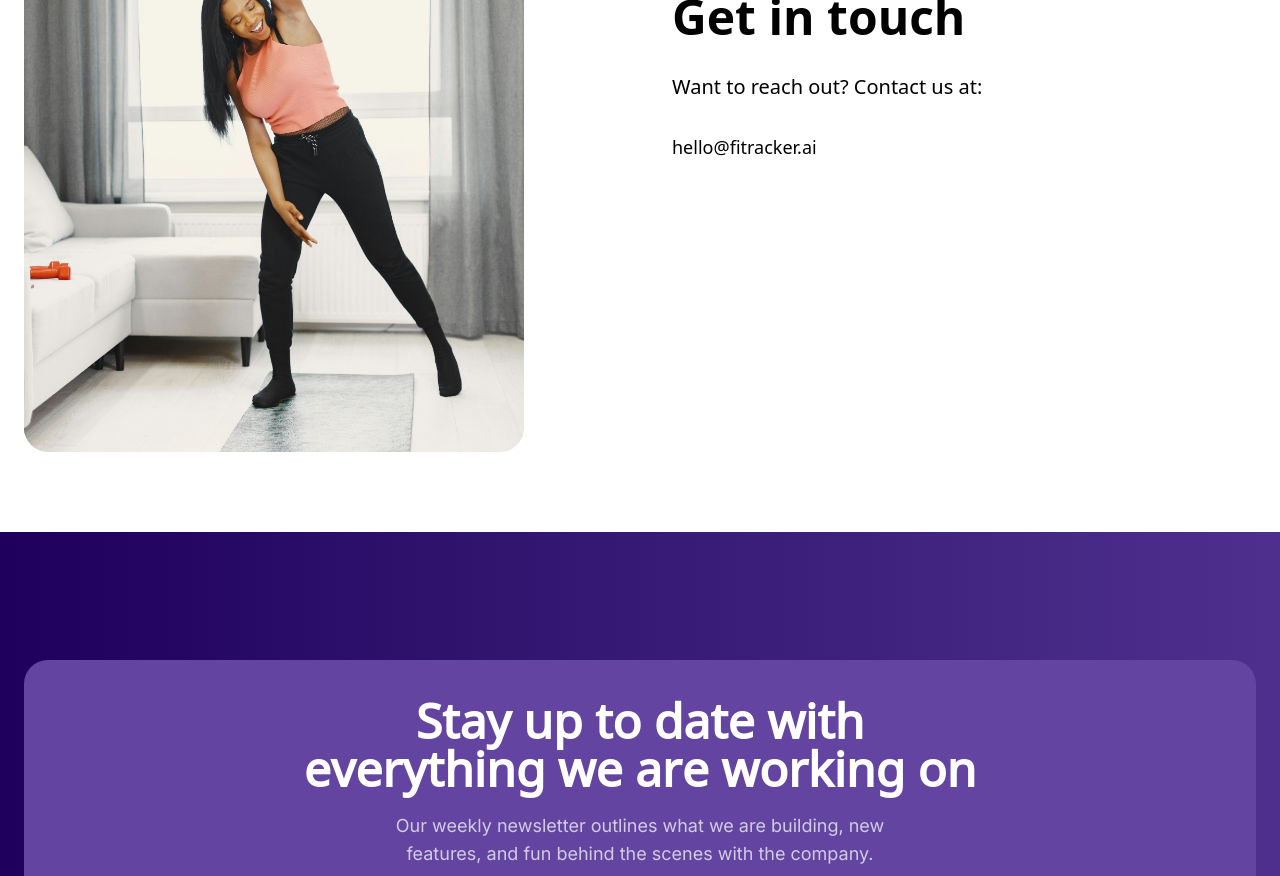
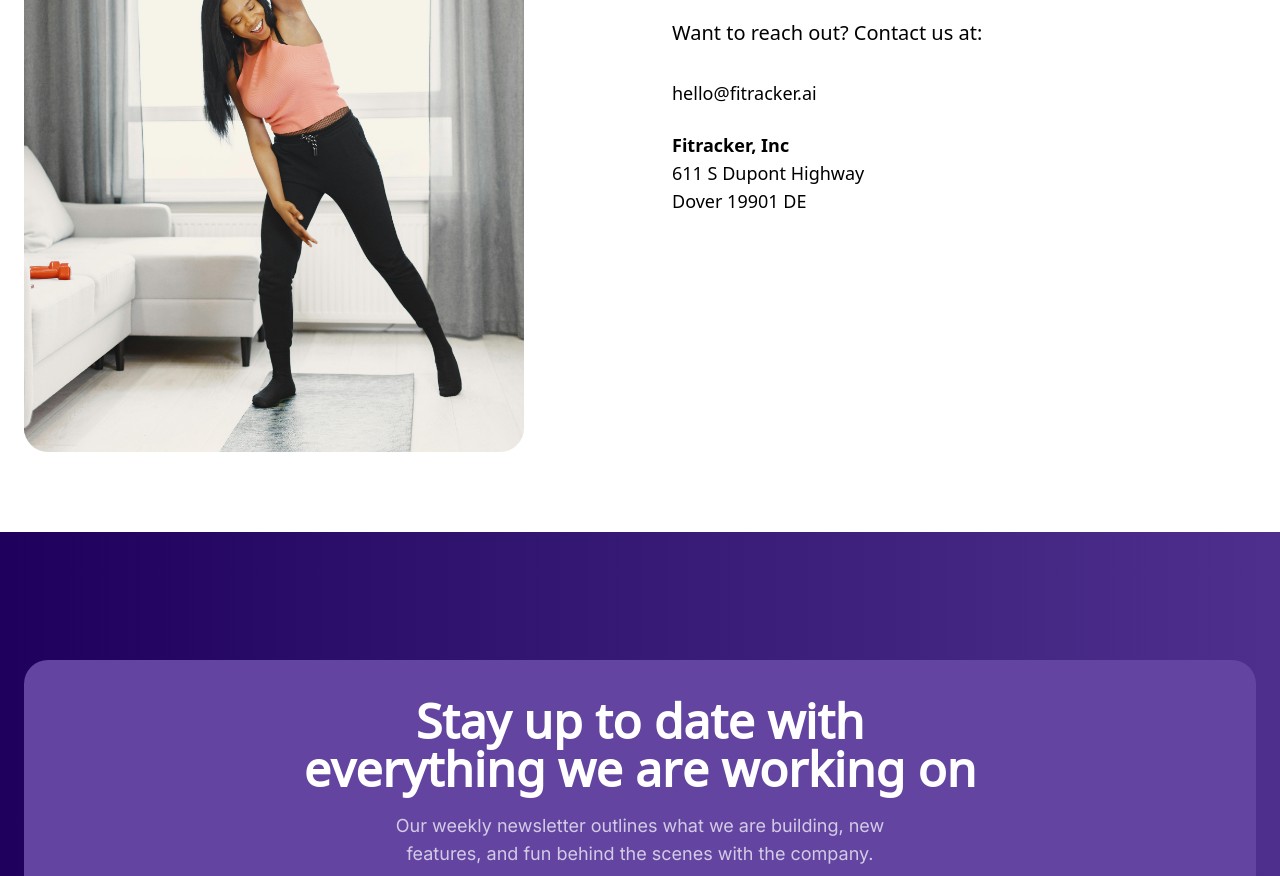
Before and after one commit to kevincarpdev/fitracker.ai, a Next.js app: page / in a window 1280 px wide. Shown: the part 7560-8436 px from the top of the page. Built offline with nearby package versions, Linux system fonts and the light colour scheme.

Commit message:
business address

```diff
--- a/components/homepage/contact.tsx
+++ b/components/homepage/contact.tsx
@@ -18,6 +18,11 @@ const Contact = memo(() => {
 
             <div className="space-y-4 text-lg">
               <p>hello@fitracker.ai</p>
+              <div className="mt-6">
+                <p className="font-semibold">Fitracker, Inc</p>
+                <p>611 S Dupont Highway</p>
+                <p>Dover 19901 DE</p>
+              </div>
             </div>
           </div>
         </div>
```
